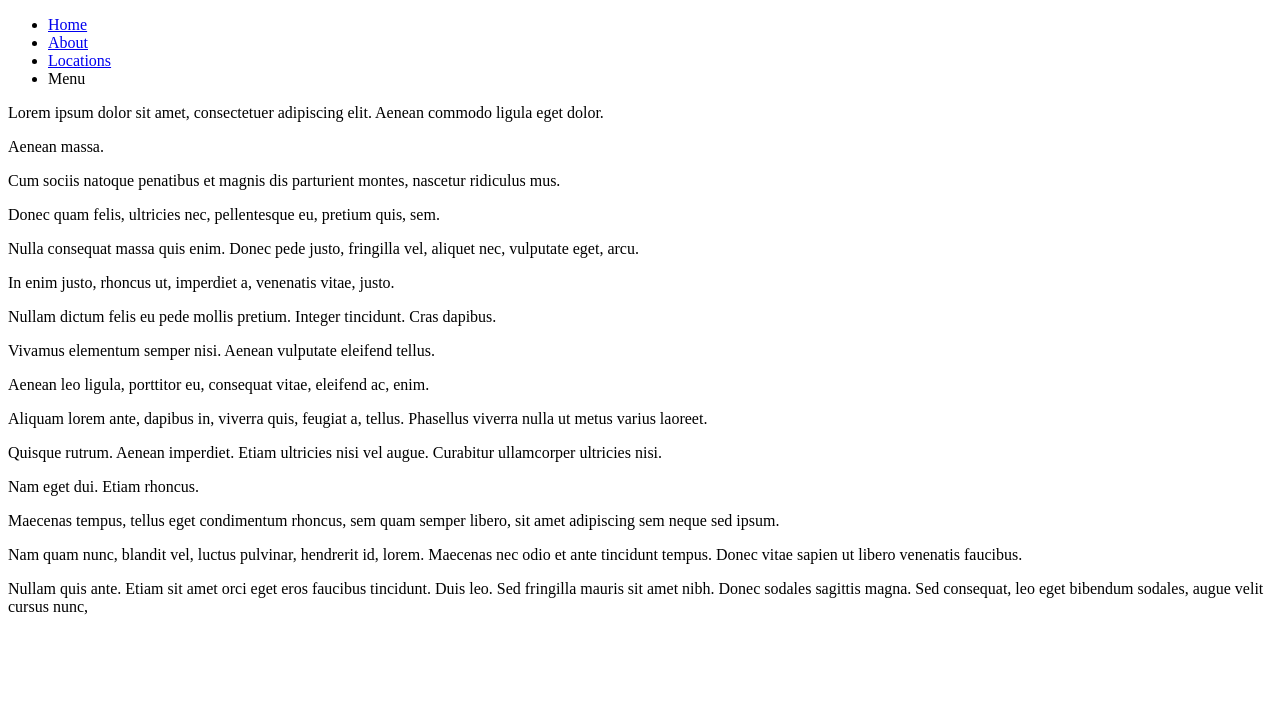
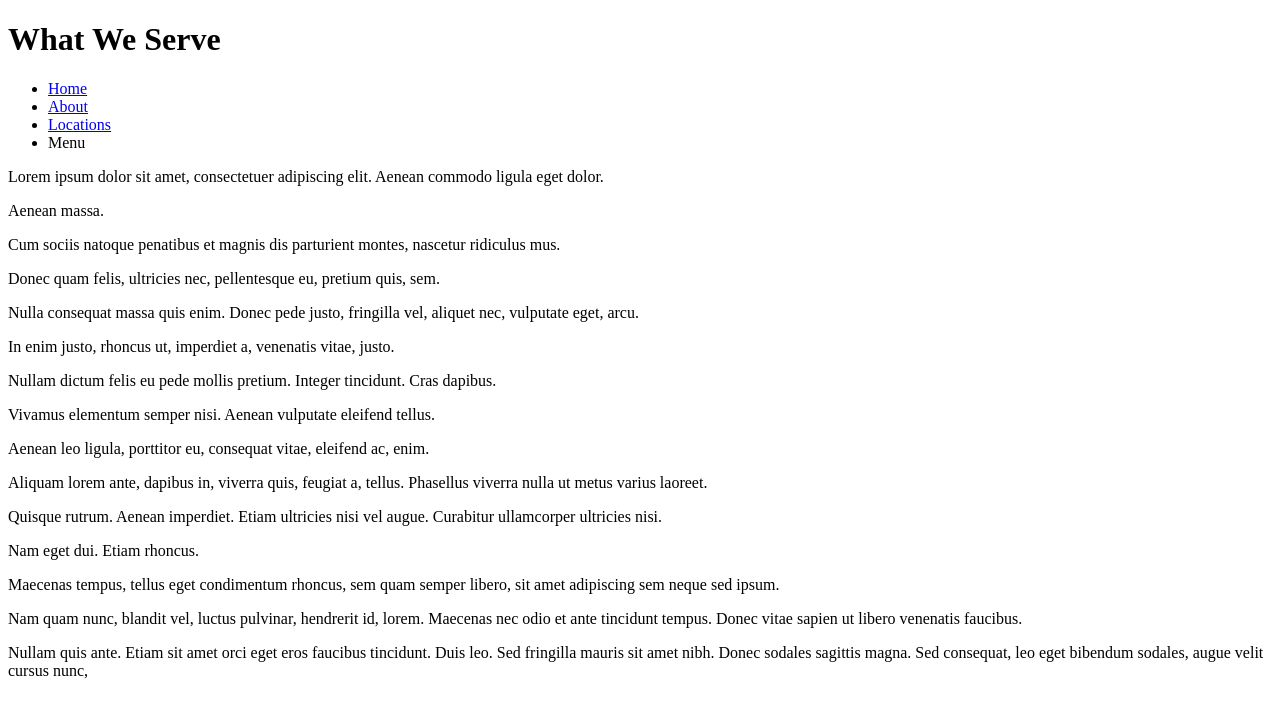
Before and after one commit to keaingra/j360-project-two, a plain HTML site: page Menu/menu.html in a window 1280 px wide. Drawn offline with Linux system fonts and the light colour scheme.

Commit message:
Added header to Menu

```diff
--- a/Menu/menu.html
+++ b/Menu/menu.html
@@ -10,6 +10,9 @@
   </head>
   <body>
     <header>
+      <h1>
+        What We Serve
+      </h1>
       <nav>
         <ul>
           <li><a href="../index.html">Home</a></li>
```
